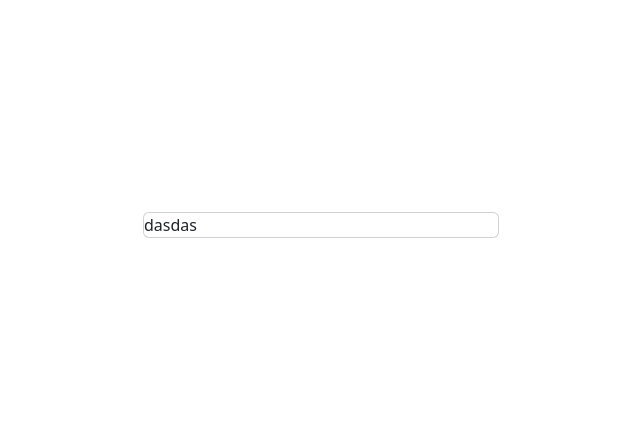
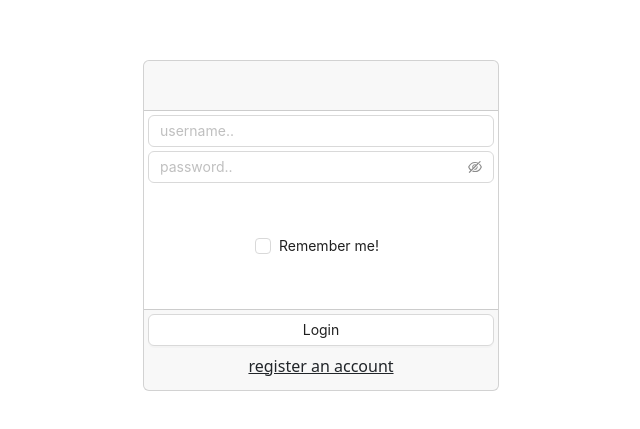
Before and after one commit to jiordesta/Task-Management-App, a React (Vite) app in the folder client/: page / in a window 1280 px wide. Shown: the part 175-604 px from the top of the page, without its empty margins (319-959 px from the left). Built offline with nearby package versions, Linux system fonts and the light colour scheme.

Commit message:
added login and register

```diff
--- a/client/src/pages/Authentication.jsx
+++ b/client/src/pages/Authentication.jsx
@@ -1,25 +1,120 @@
-import React from "react";
+import React, { useState } from "react";
+import { Button, Checkbox, Form, Input, Typography, Upload } from "antd";
 
 export default function Authentication() {
   const viewportHeight = window.innerHeight;
+  const { Dragger } = Upload;
+  const { Title } = Typography;
+
+  const [fname, setFname] = useState("");
+  const [lname, setLname] = useState("");
+  const [description, setDescription] = useState("");
+  const [username, setUsername] = useState("");
+  const [password, setPassword] = useState("");
+  const [image, setImage] = useState(null);
+
+  const [showRegister, setShowRegister] = useState(false);
+
+  const Register = () => {
+    return (
+      <div
+        className="row d-flex justify-content-center align-items-center"
+        style={{ height: `${viewportHeight}px` }}
+      >
+        <div className="col"></div>
+        <div className="col-md-4">
+          <div className="card">
+            <div className="card-header" style={{ height: "50px" }}></div>
+            <div className="card-body p-1">
+              <Form>
+                <Input placeholder="first name.." className="mb-1" />
+                <Input placeholder="last name.." className="mb-1" />
+                <Input placeholder="description.." className="mb-1" />
+                <Input placeholder="user name.." className="mb-1" />
+                <Input.Password
+                  autoComplete="on"
+                  placeholder="password.."
+                  className="mb-1"
+                />
+                <Dragger
+                  customRequest={({ file }) => {
+                    if (!file.type.startsWith("image/")) {
+                      dispatch(error("Enter a valid Image (.jpeg .jpg .png) "));
+                      return;
+                    }
+
+                    setImage(file);
+                  }}
+                  showUploadList={false}
+                >
+                  <p className="ant-upload-text">
+                    {image ? (
+                      <>{image.name}</>
+                    ) : (
+                      <>Click or drag image file in this area!</>
+                    )}
+                  </p>
+                </Dragger>
+              </Form>
+            </div>
+            <div className="card-footer p-1 text-center">
+              <Button className="w-100">Register</Button>
+              <a
+                type="button"
+                className="w-100 text-dark p-2"
+                onClick={() => setShowRegister(false)}
+              >
+                already have an account
+              </a>
+            </div>
+          </div>
+        </div>
+        <div className="col"></div>
+      </div>
+    );
+  };
+
   const Login = () => {
     return (
       <div
         className="row d-flex justify-content-center align-items-center"
         style={{ height: `${viewportHeight}px` }}
       >
-        <div className="col-md-4"></div>
+        <div className="col"></div>
         <div className="col-md-4">
-          <div className="card">dasdas</div>
+          <div className="card">
+            <div className="card-header" style={{ height: "50px" }}></div>
+            <div className="card-body text-center p-1">
+              <Form>
+                <Input placeholder="username.." className="mb-1" />
+                <Input.Password
+                  autoComplete="on"
+                  placeholder="password.."
+                  className="mb-1"
+                />
+                <Checkbox name="remember-me!" className="m-5">
+                  Remember me!
+                </Checkbox>
+              </Form>
+            </div>
+            <div className="card-footer p-1 text-center">
+              <Button className="w-100">Login</Button>
+              <a
+                type="button"
+                className="w-100 text-dark p-2"
+                onClick={() => setShowRegister(true)}
+              >
+                register an account
+              </a>
+            </div>
+          </div>
         </div>
-        <div className="col-md-4"></div>
+        <div className="col"></div>
       </div>
     );
   };
 
   return (
-    <div className="container">
-      <Login />
-    </div>
+    <div className="container">{showRegister ? <Register /> : <Login />}</div>
   );
 }
```
